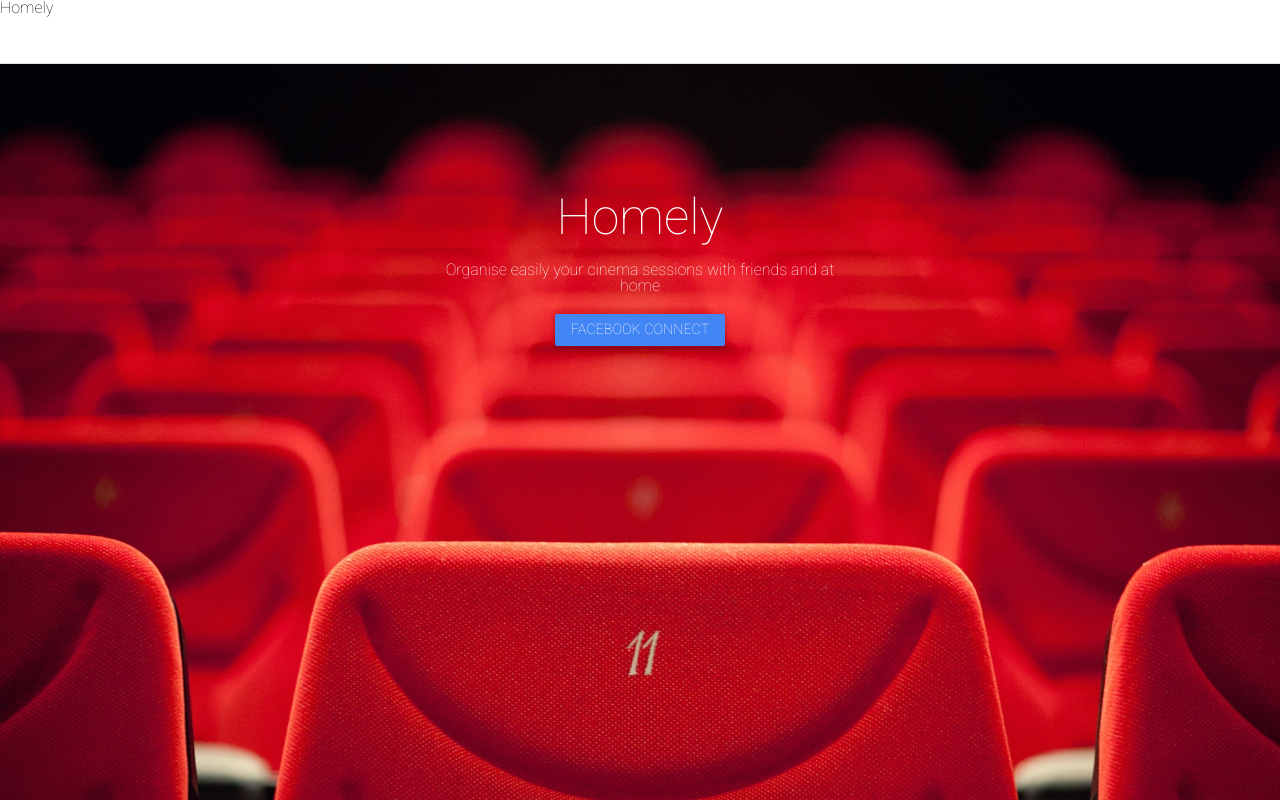
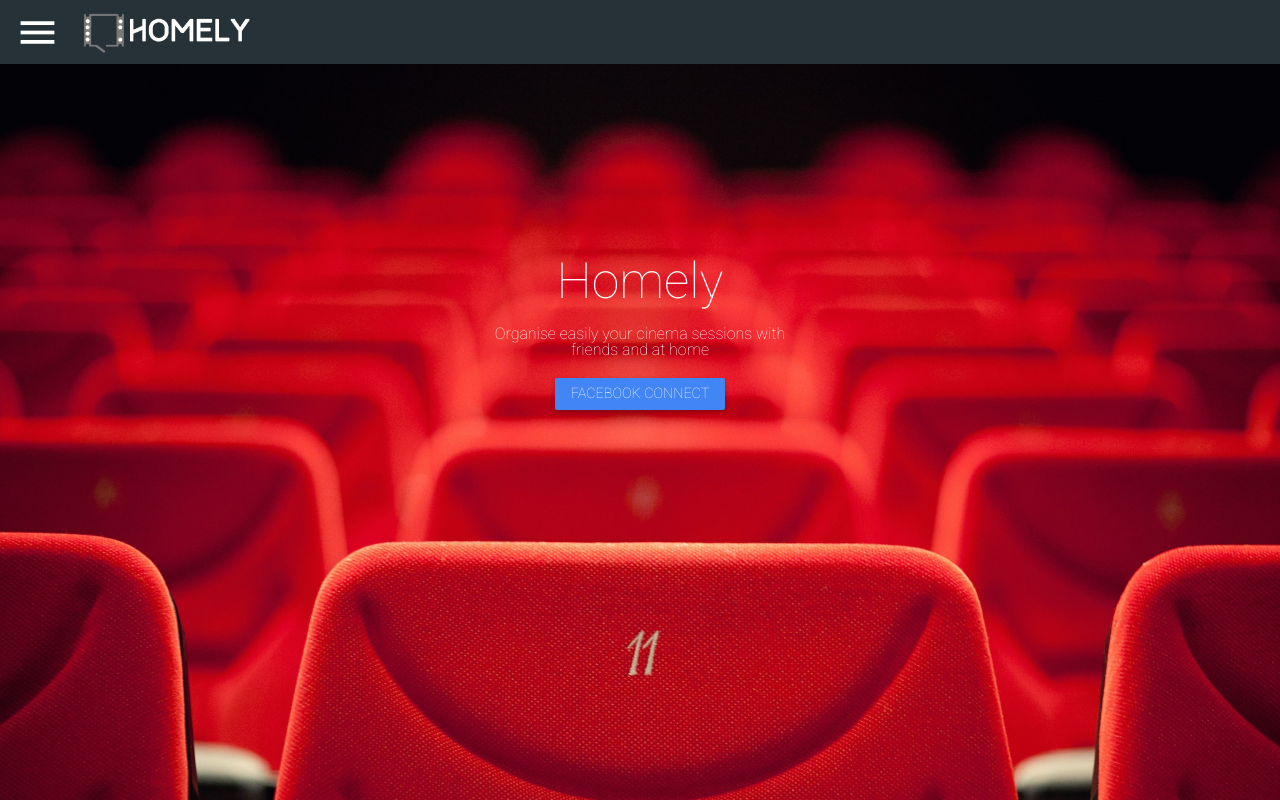
Before and after one commit to LionelPaulus/Homely, a PHP site: page / in a window 1280 px wide. Run offline with PHP 8.4, Linux system fonts and the light colour scheme.

Commit message:
[UPDATE] Home

```diff
--- a/src/css/buttons.css
+++ b/src/css/buttons.css
@@ -8,7 +8,8 @@
   border-radius: 2px;
   font-size: 0.9em;
   background-color: #fff;
-  color: #646464; }
+  color: #646464;
+  cursor: pointer; }
 
 .button > paper-ripple {
   border-radius: 2px;
--- a/src/css/buttons.scss
+++ b/src/css/buttons.scss
@@ -9,6 +9,7 @@
   font-size: 0.9em;
   background-color: #fff;
   color: #646464;
+  cursor: pointer;
 }
 
 .button > paper-ripple {
--- a/src/css/home.css
+++ b/src/css/home.css
@@ -5,10 +5,10 @@
   background-image: url(../images/bg.jpg);
   background-size: cover; }
   .page-home .background .content {
-    padding-top: 10%;
+    padding-top: 15%;
     text-align: center;
     color: white;
-    width: 400px;
+    width: 300px;
     margin-left: auto;
     margin-right: auto; }
     .page-home .background .content h1 {
--- a/src/css/home.scss
+++ b/src/css/home.scss
@@ -8,10 +8,10 @@
     background-size: cover;
 
     .content {
-      padding-top: 10%;
+      padding-top: 15%;
       text-align: center;
       color: white;
-      width: 400px;
+      width: 300px;
       margin-left: auto;
       margin-right: auto;
 
--- a/src/css/main.css
+++ b/src/css/main.css
@@ -4,19 +4,40 @@ html, body {
   background-color: #f2f2f2;
   height: 100%; }
 
+.sidebar {
+  position: absolute;
+  z-index: 11;
+  overflow: auto;
+  width: 275px;
+  height: 100%;
+  left: -290px;
+  opacity: 0;
+  background-color: #455A64;
+  color: #FFF;
+  transition: all 350ms ease;
+  box-shadow: 0px 0px 5px 0px rgba(0, 0, 0, 0.75);
+  font-size: 20px; }
+  .sidebar .link-name {
+    display: inline-block; }
+  .sidebar i {
+    font-size: 30px;
+    margin: 20px; }
+
 header {
   width: auto;
   height: 64px;
-  background-color: white;
-  border-bottom: 1px solid #E0E0E0; }
-  header nav ul li {
-    display: inline-block; }
-  header nav {
-    float: right;
-    margin-top: 50px;
-    margin-right: 100px; }
-  header li {
-    margin: 20px; }
+  background-color: #263238;
+  box-shadow: 0 1px 3px rgba(0, 0, 0, 0.12), 0 1px 2px rgba(0, 0, 0, 0.24); }
+  header #menuBtn {
+    font-size: 45px;
+    color: white;
+    position: absolute;
+    margin-top: 10px;
+    margin-left: 15px; }
+  header .logo {
+    height: 45px;
+    margin-top: 10px;
+    margin-left: 80px; }
 
 footer {
   height: 50px;
@@ -37,7 +58,8 @@ footer {
   border-radius: 2px;
   font-size: 0.9em;
   background-color: #fff;
-  color: #646464; }
+  color: #646464;
+  cursor: pointer; }
 
 .button > paper-ripple {
   border-radius: 2px;
@@ -196,10 +218,10 @@ footer {
   background-image: url(../images/bg.jpg);
   background-size: cover; }
   .page-home .background .content {
-    padding-top: 10%;
+    padding-top: 15%;
     text-align: center;
     color: white;
-    width: 400px;
+    width: 300px;
     margin-left: auto;
     margin-right: auto; }
     .page-home .background .content h1 {
--- a/src/css/main.scss
+++ b/src/css/main.scss
@@ -5,24 +5,48 @@ html, body {
   height: 100%;
 }
 
+.sidebar {
+  position: absolute;
+  z-index: 11;
+  overflow: auto;
+  width: 275px;
+  height: 100%;
+  left: -290px;
+  opacity: 0;
+  background-color: #455A64;
+  color: #FFF;
+  transition: all 350ms ease;
+  box-shadow: 0px 0px 5px 0px rgba(0,0,0,0.75);
+  font-size: 20px;
+
+  .link-name {
+    display: inline-block;
+  }
+
+  i {
+    font-size: 30px;
+    margin: 20px;
+  }
+}
+
 header {
   width: auto;
   height: 64px;
-  background-color: white;
-  border-bottom: 1px solid #E0E0E0;
+  background-color: #263238;
+  box-shadow: 0 1px 3px rgba(0,0,0,0.12), 0 1px 2px rgba(0,0,0,0.24);
 
-  nav ul li {
-    display: inline-block;
+  #menuBtn {
+    font-size: 45px;
+    color: white;
+    position: absolute;
+    margin-top: 10px;
+    margin-left: 15px;
   }
 
-  nav {
-    float: right;
-    margin-top: 50px;
-    margin-right: 100px;
-  }
-
-  li {
-    margin: 20px;
+  .logo {
+    height: 45px;
+    margin-top: 10px;
+    margin-left: 80px;
   }
 }
 
--- a/src/js/app/script.js
+++ b/src/js/app/script.js
@@ -1 +1,10 @@
-console.log('Hello world !');
+// Sliding menu
+$("body").click(function(evt){
+  if(!$(evt.target).hasClass("menuBtn")){
+    $(".sidebar").css("left","-295px");
+    $(".sidebar").css("opacity","0");
+  }else{
+    $(".sidebar").css("left","0px");
+    $(".sidebar").css("opacity","1");
+  }
+ });
--- a/views/partials/header.php
+++ b/views/partials/header.php
@@ -14,18 +14,24 @@
     <link rel="stylesheet" href="https://cdn.jsdelivr.net/embed.js/3.6.2/embed.min.css">
   <? } ?>
   <link href='https://fonts.googleapis.com/css?family=Roboto:400,300,100,100italic,300italic,400italic,700,700italic' rel='stylesheet' type='text/css'>
+  <link href="https://fonts.googleapis.com/icon?family=Material+Icons" rel="stylesheet">
   <link rel="import" href="https://www.polymer-project.org/0.5/components/paper-ripple/paper-ripple.html">
-  <!-- <link rel="import" href="http://www.polymer-project.org/components/core-icons/core-icons.html"> -->
   <link rel="stylesheet" href="<?= URL ?>src/css/main.css">
 </head>
 
 <body class="page-<?= $class ?>">
-  <header>
-    <h1>Homely</h1>
-
+  <div class="sidebar">
+    <div><i class="material-icons">inbox</i><span class="link-name">Inbox</span></div>
+    <div><i class="material-icons">settings_system_daydream</i>System Info</div>
+    <div><i class="material-icons">cloud</i>Cloud</div>
+    <div><i class="material-icons">settings</i>Settings</div>
     <nav>
       <ul>
-        <li><a href=""></a></li>
+        <li><i class="material-icons">home</i>Home</li>
       </ul>
     </nav>
+  </div>
+  <header>
+    <li id="menuBtn" class="material-icons menuBtn">menu</li>
+    <img src="src/images/logo.png" class="logo" alt="Logo">
   </header>
```
Also changed, not shown: src/images/logo.png (added), 2 other files.
